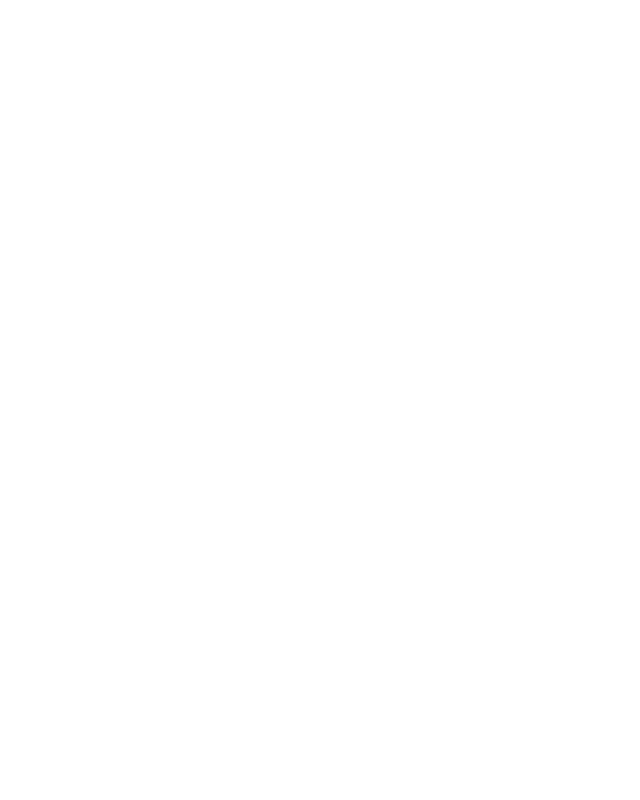
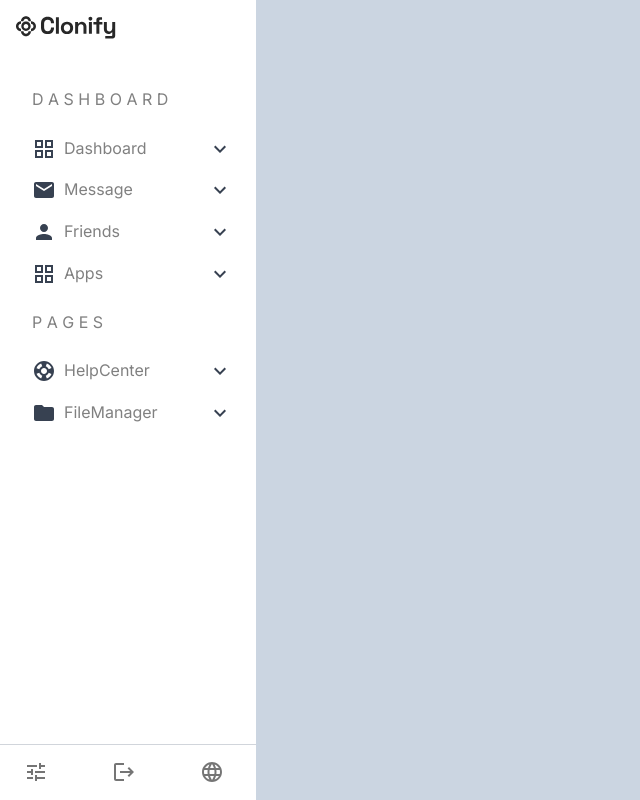
Before and after one commit to b9aurav/dashboard, a Next.js app: page / in a window 1280 px wide. Shown: the whole page, without its empty margins (0-640 px from the left). Built offline with nearby package versions, Linux system fonts and the light colour scheme.

Commit message:
Sidebar for Desktop.

```diff
--- /dev/null
+++ b/src/app/components/Sidebar.tsx
@@ -0,0 +1,48 @@
+import React from "react";
+import { DashboardMenu, PagesMenu } from "../constant/Menu";
+import Image from "next/image";
+import SidebarItem from "./SidebarItem";
+import TuneIcon from "@mui/icons-material/Tune";
+import LogoutIcon from "@mui/icons-material/Logout";
+import LanguageIcon from "@mui/icons-material/Language";
+import { IconButton } from "@mui/material";
+
+type Props = {};
+
+const Sidebar = (props: Props) => {
+  return (
+    <div className="w-64 h-screen p-4 bg-white flex flex-col relative">
+      <Image
+        src="/logo.svg"
+        alt="logo"
+        width={100}
+        height={100}
+        className="mb-8"
+      />
+      <text className="text-[grey] m-4">D A S H B O A R D</text>
+      {DashboardMenu.map((item, index) => (
+        <SidebarItem key={index} {...item} />
+      ))}
+      <text className="text-[grey] m-4">P A G E S</text>
+      {PagesMenu.map((item, index) => (
+        <SidebarItem key={index} {...item} />
+      ))}
+      <div className="absolute bottom-2 w-full pr-10">
+        <div className="border-t border-gray-300 w-full absolute top-0 mb-2 right-4"></div>
+        <div className="flex justify-between mt-2">
+          <IconButton aria-label="Settings">
+            <TuneIcon />
+          </IconButton>
+          <IconButton aria-label="Logout">
+            <LogoutIcon />
+          </IconButton>
+          <IconButton aria-label="Language">
+            <LanguageIcon />
+          </IconButton>
+        </div>
+      </div>
+    </div>
+  );
+};
+
+export default Sidebar;
--- /dev/null
+++ b/src/app/components/SidebarItem.tsx
@@ -0,0 +1,54 @@
+"use client";
+import React, { useState } from "react";
+import KeyboardArrowUpIcon from "@mui/icons-material/KeyboardArrowUp";
+import KeyboardArrowDownIcon from '@mui/icons-material/KeyboardArrowDown';
+
+type Props = {
+  title: string;
+  icon: React.ReactNode;
+  href?: string;
+  children?: Array<{ title: string; href: string }>;
+};
+
+const SidebarItem = (props: Props) => {
+  const [isOpen, setIsOpen] = useState(false);
+
+  const handleToggle = () => setIsOpen(!isOpen);
+
+  return (
+    <div>
+      <a
+        onClick={handleToggle}
+        className="flex items-center w-full relative p-2 rounded-md text-gray-700 hover:bg-gray-200 cursor-pointer"
+      >
+        <span className="mx-2">{props.icon}</span>
+        <span className={isOpen ? 'text-black font-bold' : 'text-[grey]'}>{props.title}</span>
+        {isOpen && props.children && (
+          <div className="absolute right-2">
+            <KeyboardArrowUpIcon />
+          </div>
+        )}
+        {!isOpen && props.children && (
+          <div className="absolute right-2">
+            <KeyboardArrowDownIcon />
+          </div>
+        )}
+      </a>
+      {isOpen && props.children && (
+        <div className="ml-4">
+          {props.children.map((child, index) => (
+            <a
+              className="block p-2 ml-6 rounded-md text-gray-700 hover:bg-gray-300"
+              key={index}
+              href={child.href}
+            >
+              {child.title}
+            </a>
+          ))}
+        </div>
+      )}
+    </div>
+  );
+};
+
+export default SidebarItem;
--- /dev/null
+++ b/src/app/constant/Menu.tsx
@@ -0,0 +1,119 @@
+import GridViewIcon from '@mui/icons-material/GridView';
+import EmailIcon from '@mui/icons-material/Email';
+import PersonIcon from '@mui/icons-material/Person';
+import SupportIcon from '@mui/icons-material/Support';
+import FolderIcon from '@mui/icons-material/Folder';
+
+export const DashboardMenu = [
+  {
+    title: "Dashboard",
+    icon: <GridViewIcon />,
+    children: [
+      {
+        title: "Analytics",
+        href: "/#",
+      },
+      {
+        title: "Finance",
+        href: "/#",
+      },
+      {
+        title: "Job board",
+        href: "/#",
+      },
+    ],
+  },
+  {
+    title: "Message",
+    icon: <EmailIcon />,
+    children: [
+      {
+        title: "Item 1",
+        href: "/#",
+      },
+      {
+        title: "Item 2",
+        href: "/#",
+      },
+      {
+        title: "Item 3",
+        href: "/#",
+      },
+    ],
+  },
+  {
+    title: "Friends",
+    icon: <PersonIcon />,
+    children: [
+      {
+        title: "Item 1",
+        href: "/#",
+      },
+      {
+        title: "Item 2",
+        href: "/#",
+      },
+      {
+        title: "Item 3",
+        href: "/#",
+      },
+    ],
+  },
+  {
+    title: "Apps",
+    icon: <GridViewIcon />,
+    children: [
+      {
+        title: "Item 1",
+        href: "/#",
+      },
+      {
+        title: "Item 2",
+        href: "/#",
+      },
+      {
+        title: "Item 3",
+        href: "/#",
+      },
+    ],
+  },
+];
+
+export const PagesMenu = [
+  {
+    title: "HelpCenter",
+    icon: <SupportIcon />,
+    children: [
+      {
+        title: "Item 1",
+        href: "/#",
+      },
+      {
+        title: "Item 2",
+        href: "/#",
+      },
+      {
+        title: "Item 3",
+        href: "/#",
+      },
+    ],
+  },
+  {
+    title: "FileManager",
+    icon: <FolderIcon />,
+    children: [
+      {
+        title: "Item 1",
+        href: "/#",
+      },
+      {
+        title: "Item 2",
+        href: "/#",
+      },
+      {
+        title: "Item 3",
+        href: "/#",
+      },
+    ],
+  },
+];
--- a/src/app/page.tsx
+++ b/src/app/page.tsx
@@ -1,7 +1,10 @@
 import Image from "next/image";
+import Sidebar from "./components/Sidebar";
 
 export default function Home() {
   return (
-    <></>
+    <main className="bg-slate-300">
+      <Sidebar />
+    </main>
   );
 }
```
Also changed, not shown: public/logo.svg (added).
